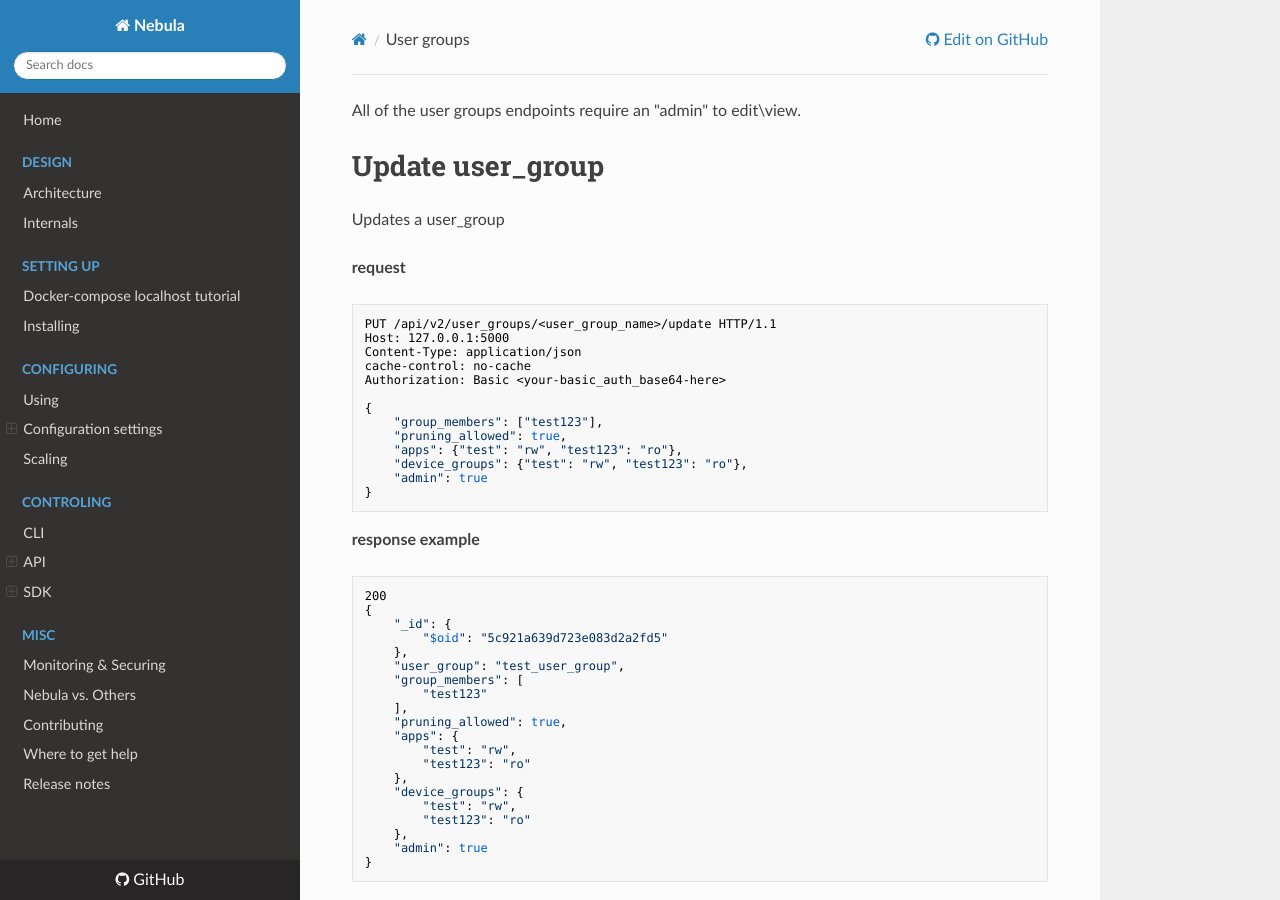
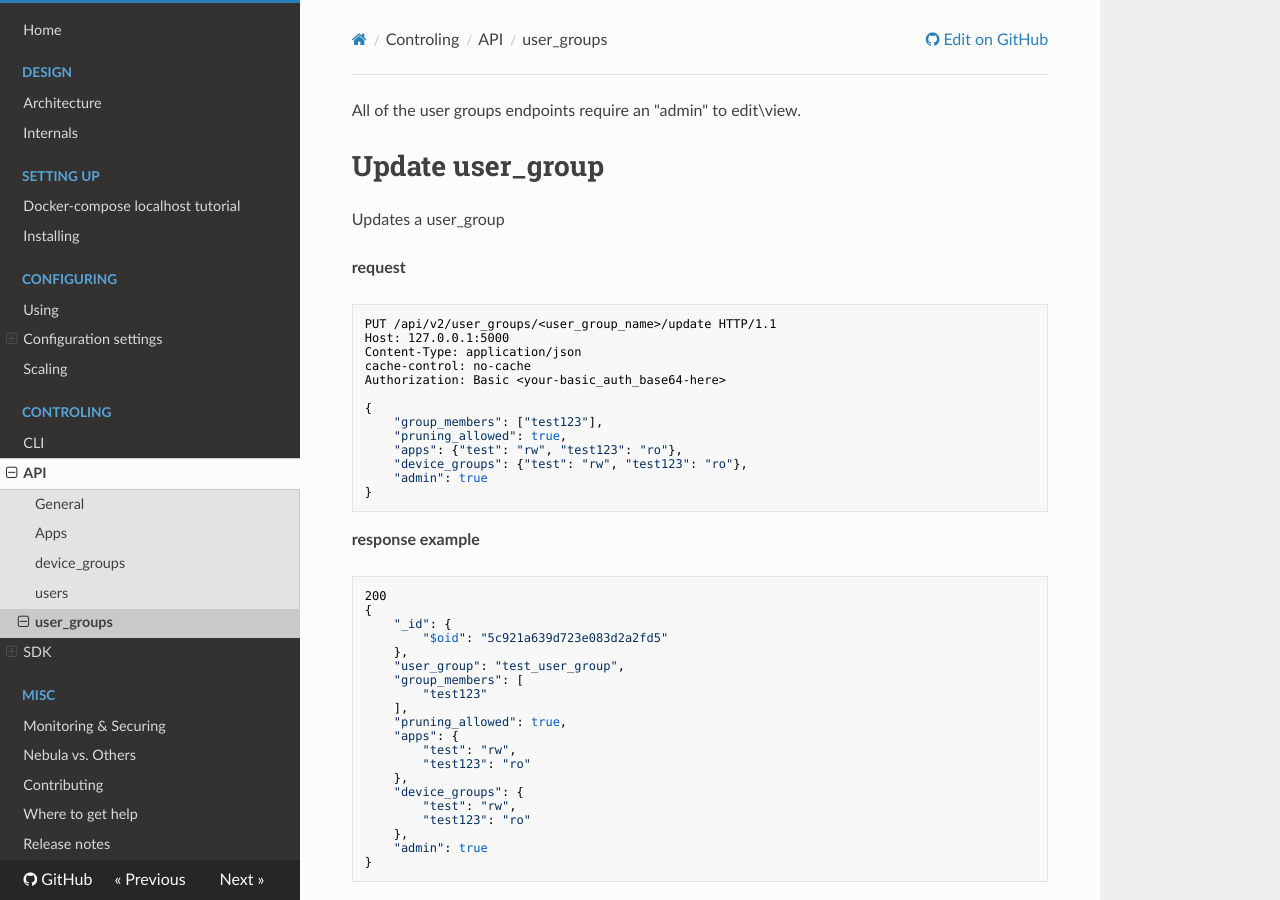
Before and after one commit to nebula-orchestrator/docs, an MkDocs documentation site: the page built from docs/api/user_groups.md, in a window 1280 px wide and 900 px high. Built offline with MkDocs 1.6.1, drawn with Linux system fonts in a browser that asks for light colours; nearby versions of some CDN libraries; old or Windows-style settings are respelled for this version of MkDocs.

Commit message:
adding user_groups api

```diff
--- a/mkdocs.yml
+++ b/mkdocs.yml
@@ -24,6 +24,7 @@ pages:
         - Apps: 'api/apps.md'
         - device_groups: 'api/device_groups.md'
         - users: 'api/users.md'
+        - user_groups: 'api/user_groups.md'
       - SDK:
         - Python: 'sdk/python.md'
     - Misc:
```
